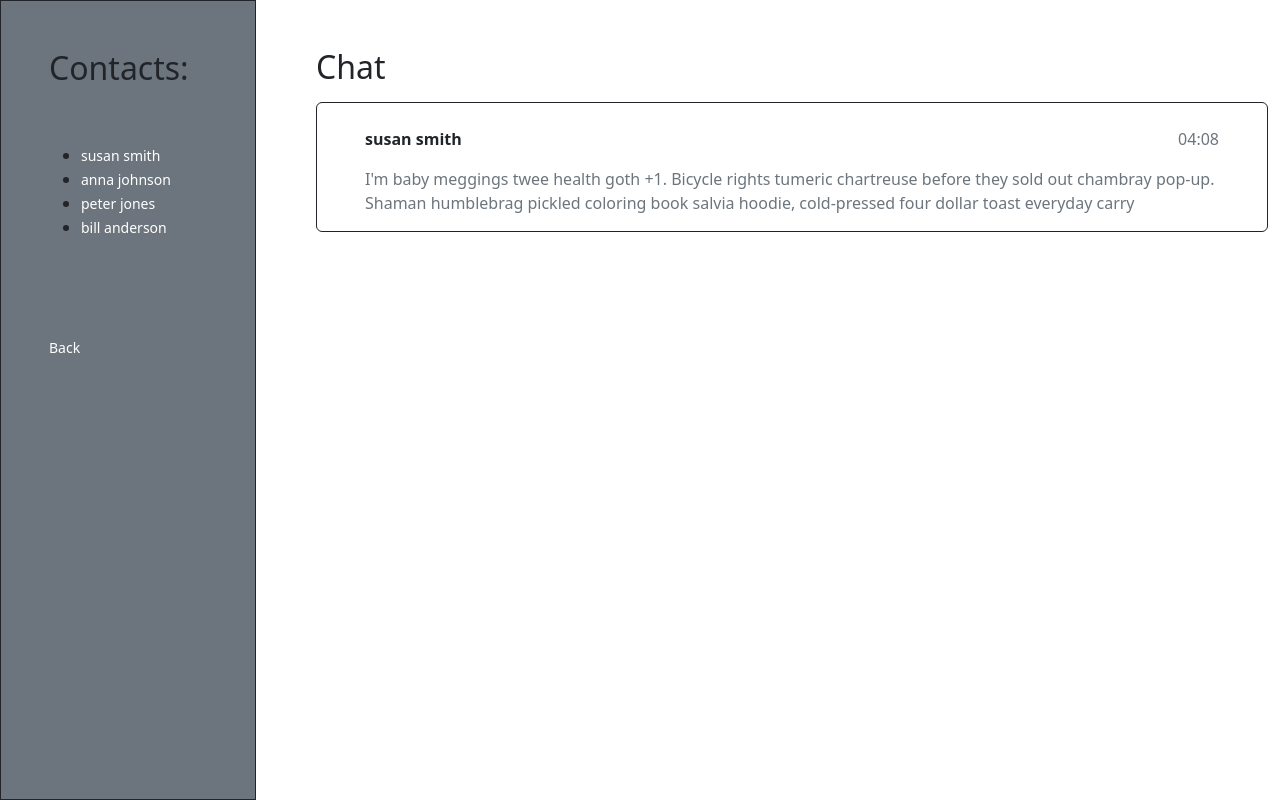
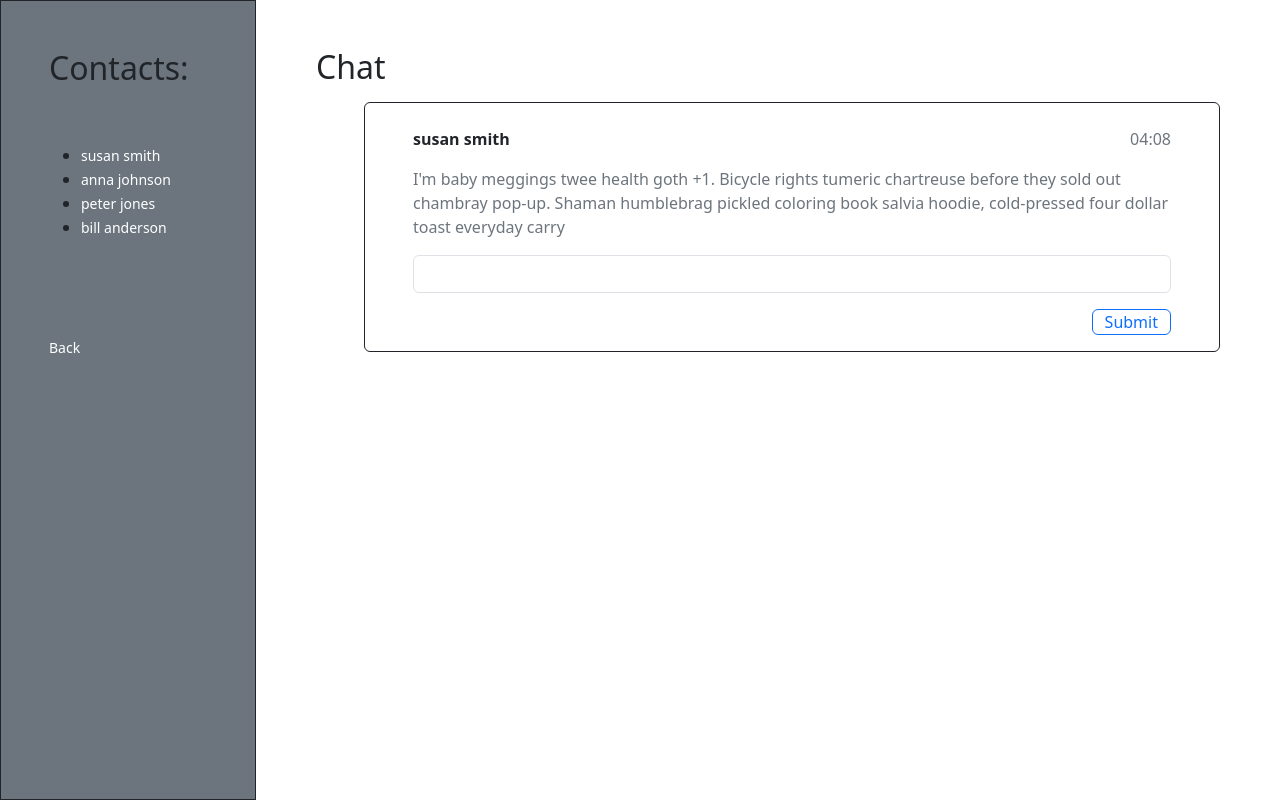
Before and after one commit to German-Cobian/SPG-Front-End, a React (Create React App) app: page /chat/1 in a window 1280 px wide. Built offline with nearby package versions, Linux system fonts and the light colour scheme.

Commit message:
Add form for submitting responses into Chat boxes

```diff
--- a/src/components/Chat.js
+++ b/src/components/Chat.js
@@ -15,16 +15,21 @@ const Chat = () => {
         <div>
           <h2 className="mt-5">Chat</h2>
         </div>
-
-
-            <div className="border border-dark rounded my-2">
-              <div class="d-flex flex-row justify-content-between mt-4">
-                  <p className="ms-5"><strong>{selectedContact.name}</strong></p>
-                  <p className="text-secondary me-5">{selectedContact.time}</p>
-              </div>
-              <p className="text-secondary mx-5">{selectedContact.text}</p>
+        <div className="border border-dark rounded my-2 mx-5">
+          <div class="d-flex flex-row justify-content-between mt-4">
+              <p className="ms-5"><strong>{selectedContact.name}</strong></p>
+              <p className="text-secondary me-5">{selectedContact.time}</p>
+          </div>
+          <p className="text-secondary mx-5">{selectedContact.text}</p>
+          <form>
+            <div class="form-group d-flex flex-column align-items-start my-3 mx-5">
+              <input type="text" class="form-control px-5" id="message-respond" placeholder="" />
             </div>
-
+            <div class="d-flex flex-row justify-content-end">
+              <button type="submit" class="btn btn-outline-primary mb-3 me-5 py-0">Submit</button>
+            </div>
+          </form>
+        </div>
       </div>
     </div>
   );
```
